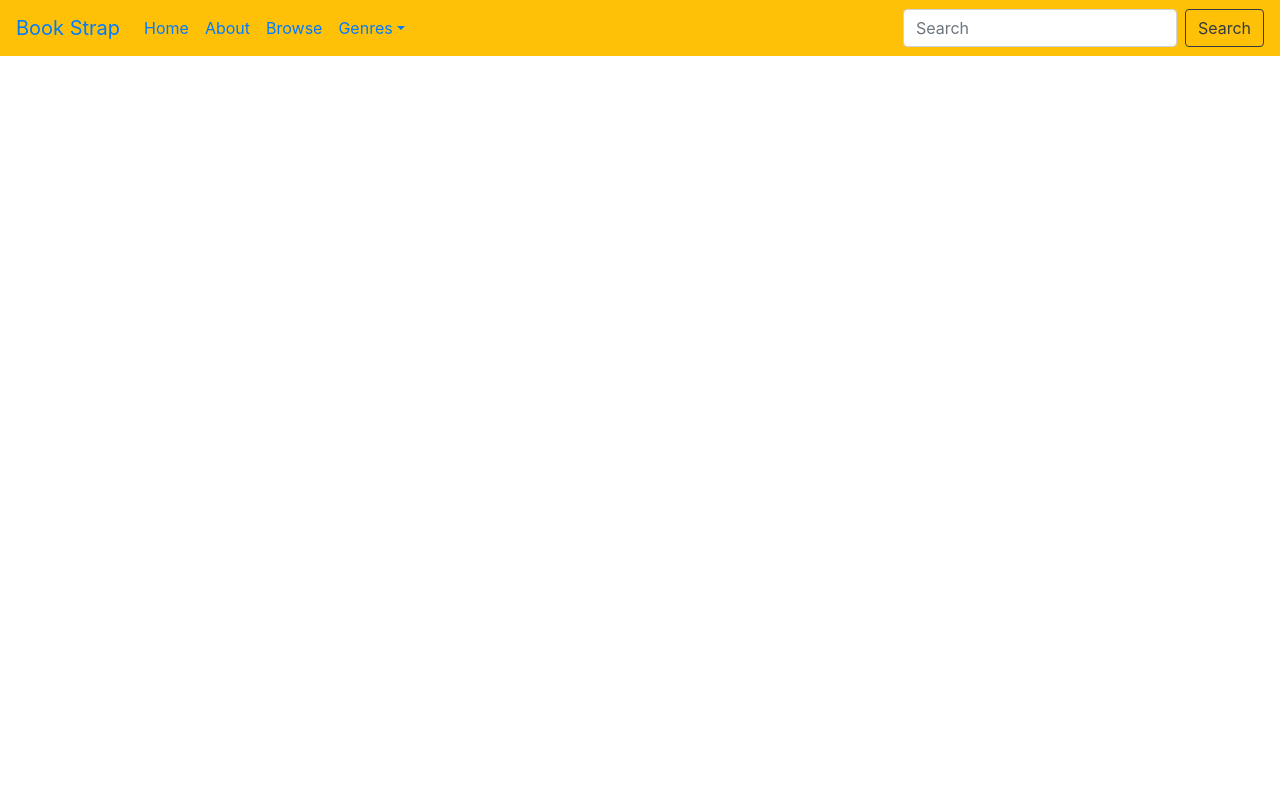
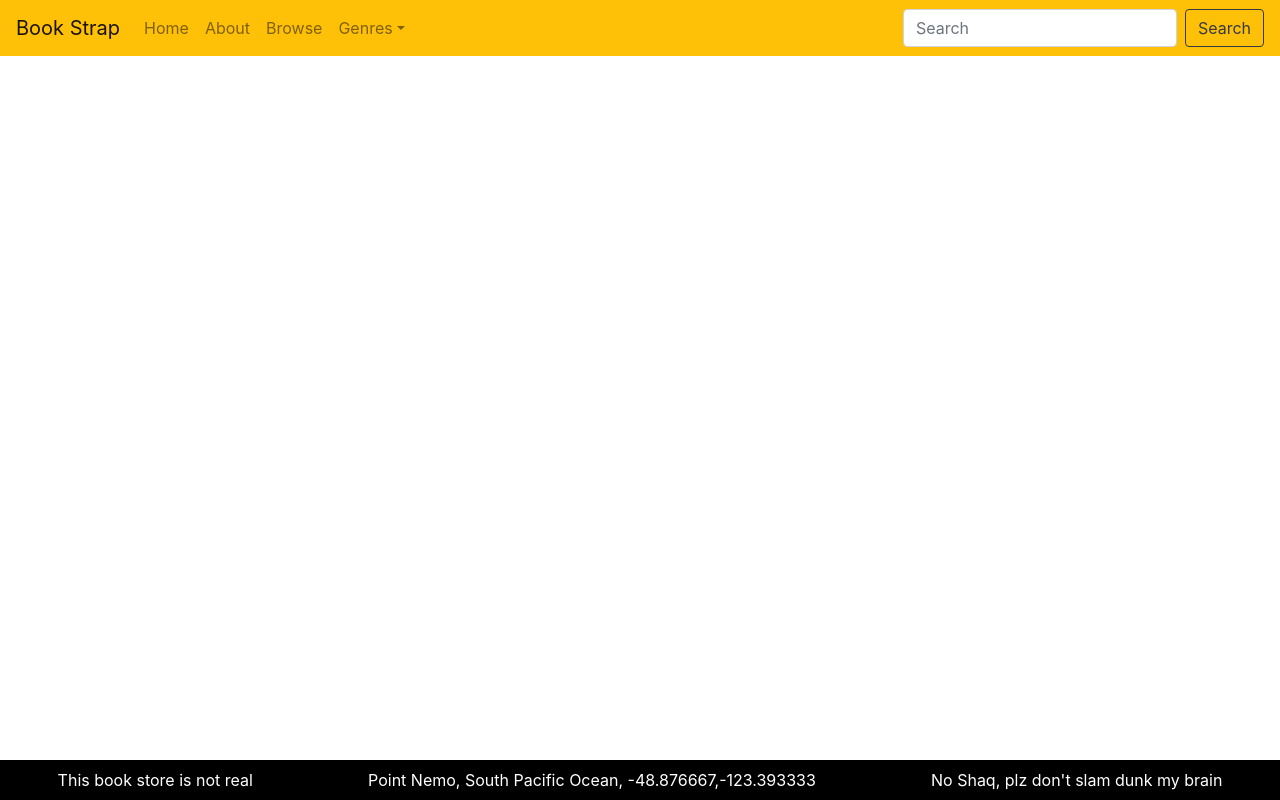
Before and after one commit to ASMahmood/M4-D2, a React (Create React App) app in the folder book-store/: page / in a window 1280 px wide. Built offline with nearby package versions, Linux system fonts and the light colour scheme.

Commit message:
added footer

```diff
--- a/book-store/src/App.css
+++ b/book-store/src/App.css
@@ -36,3 +36,13 @@
     transform: rotate(360deg);
   }
 }
+
+.footer {
+  background-color: black;
+  color: white;
+  position: absolute;
+  left: 0;
+  right: 0;
+  bottom: 0;
+  height: 5%;
+}
--- a/book-store/src/App.js
+++ b/book-store/src/App.js
@@ -3,12 +3,14 @@ import React from "react";
 
 import "bootstrap/dist/css/bootstrap.min.css";
 import MyNav from "./components/MyNav";
+import MyFooter from "./components/MyFooter";
 
 class App extends React.Component {
   render() {
     return (
       <>
         <MyNav />
+        <MyFooter />
       </>
     );
   }
--- /dev/null
+++ b/book-store/src/components/MyFooter.jsx
@@ -0,0 +1,14 @@
+import React from "react";
+import "../App.css";
+
+const MyFooter = () => {
+  return (
+    <footer className="d-flex justify-content-around align-items-center footer">
+      <span>This book store is not real</span>
+      <span>Point Nemo, South Pacific Ocean, -48.876667,-123.393333</span>
+      <span>No Shaq, plz don't slam dunk my brain</span>
+    </footer>
+  );
+};
+
+export default MyFooter;
--- a/book-store/src/components/MyNav.jsx
+++ b/book-store/src/components/MyNav.jsx
@@ -10,7 +10,7 @@ import {
 
 const MyNav = () => {
   return (
-    <Navbar variant="warning" bg="warning" expand="lg">
+    <Navbar variant="light" bg="warning" expand="lg">
       <Navbar.Brand href="#home">Book Strap</Navbar.Brand>
       <Navbar.Toggle aria-controls="basic-navbar-nav" />
       <Navbar.Collapse id="basic-navbar-nav">
```
